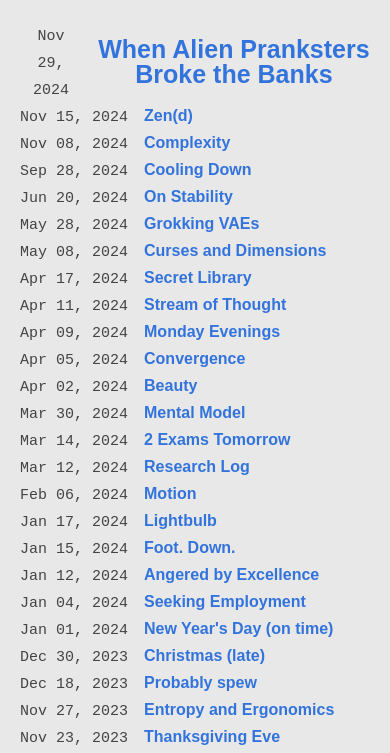
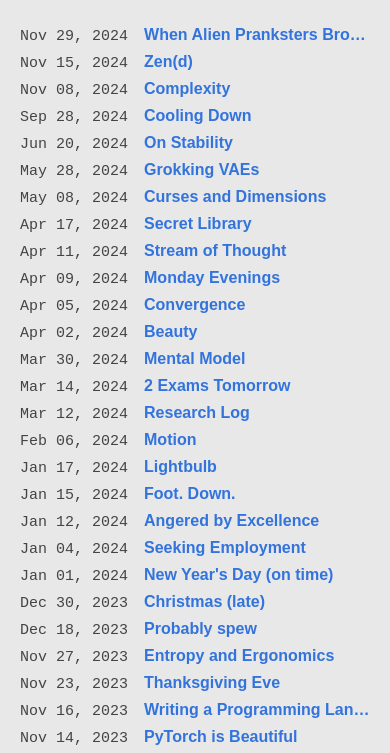
Before and after one commit to tjbai/blog, an Astro site: page / in a window 390 px wide. Shown: the part 74-827 px from the top of the page. Built offline with nearby package versions, Linux system fonts and the light colour scheme; Astro itself is replaced by a stand-in of ours; a web font is replaced by a local one.

Commit message:
fix paths and mobile formatting

```diff
--- a/src/pages/blog/[...slug].astro
+++ b/src/pages/[...slug].astro
@@ -1,6 +1,6 @@
 ---
 import { type CollectionEntry, getCollection } from 'astro:content';
-import BlogPost from '../../layouts/BlogPost.astro';
+import BlogPost from '../layouts/BlogPost.astro';
 
 export async function getStaticPaths() {
 	const posts = await getCollection('blog');
--- a/src/pages/blog/index.astro
+++ /dev/null
@@ -1,91 +0,0 @@
----
-import BaseHead from '../../components/BaseHead.astro';
-import Header from '../../components/Header.astro';
-import Footer from '../../components/Footer.astro';
-import { SITE_TITLE, SITE_DESCRIPTION } from '../../consts';
-import { getCollection } from 'astro:content';
-import FormattedDate from '../../components/FormattedDate.astro';
-
-const posts = (await getCollection('blog')).sort(
-	(a, b) => b.data.pubDate.valueOf() - a.data.pubDate.valueOf(),
-);
----
-
-<!doctype html>
-<html lang="en">
-	<head>
-		<BaseHead title={SITE_TITLE} description={SITE_DESCRIPTION} />
-		<style>
-			li {
-				display: flex;
-				flex-direction: horizontal;
-				align-items: center;
-			}
-
-			ul {
-			    padding: 0;
-				margin: 0;
-				list-style-type: none;
-			}
-
-			a {
-				color: var(--link-color);
-			}
-
-			a:visited {
-				color: var(--visited-color);
-			}
-
-			span {
-				padding-right: 1em;
-			}
-
-			.title {
-				margin: 0;
-				color: rgb(var(--black));
-				line-height: 1;
-			}
-
-			.date {
-				margin: 0;
-				color: rgb(var(--gray));
-			}
-
-			@media (max-width: 720px) {
-				ul {
-					gap: 0.5em;
-				}
-				ul li {
-					width: 100%;
-					text-align: center;
-				}
-				ul li:first-child {
-					margin-bottom: 0;
-				}
-				ul li:first-child .title {
-					font-size: 1.563em;
-				}
-			}
-		</style>
-	</head>
-	<body>
-		<Header />
-		<main>
-			<section>
-				<ul>
-					{
-						posts.map((post) => (
-							<li>
-    			            	<span class="date"><FormattedDate date={post.data.pubDate}/></span>
-                                <a  href={`/blog/${post.slug}`}>
-    								<h4 class="title">{post.data.title}</h4>
-								</a>
-							</li>
-						))
-					}
-				</ul>
-			</section>
-		</main>
-		<Footer />
-	</body>
-</html>
--- a/src/pages/index.astro
+++ b/src/pages/index.astro
@@ -30,6 +30,10 @@
 
 			a {
 				color: var(--link-color);
+				min-width: 0;
+				text-overflow: ellipsis;
+				white-space: nowrap;
+				flex: 1;
 			}
 
 			a:visited {
@@ -44,6 +48,9 @@
 				margin: 0;
 				color: rgb(var(--black));
 				line-height: 1;
+				overflow: hidden;
+				text-overflow: ellipsis;
+				white-space: nowrap;
 			}
 
 			.date {
@@ -54,16 +61,6 @@
 			@media (max-width: 720px) {
 				ul {
 					gap: 0.5em;
-				}
-				ul li {
-					width: 100%;
-					text-align: center;
-				}
-				ul li:first-child {
-					margin-bottom: 0;
-				}
-				ul li:first-child .title {
-					font-size: 1.563em;
 				}
 			}
 		</style>
@@ -77,7 +74,7 @@
 						posts.map((post) => (
 							<li>
     			            	<span class="date"><FormattedDate date={post.data.pubDate}/></span>
-                                <a  href={`/blog/${post.slug}`}>
+                                <a  href={`/${post.slug}`}>
     								<h4 class="title">{post.data.title}</h4>
 								</a>
 							</li>
```
